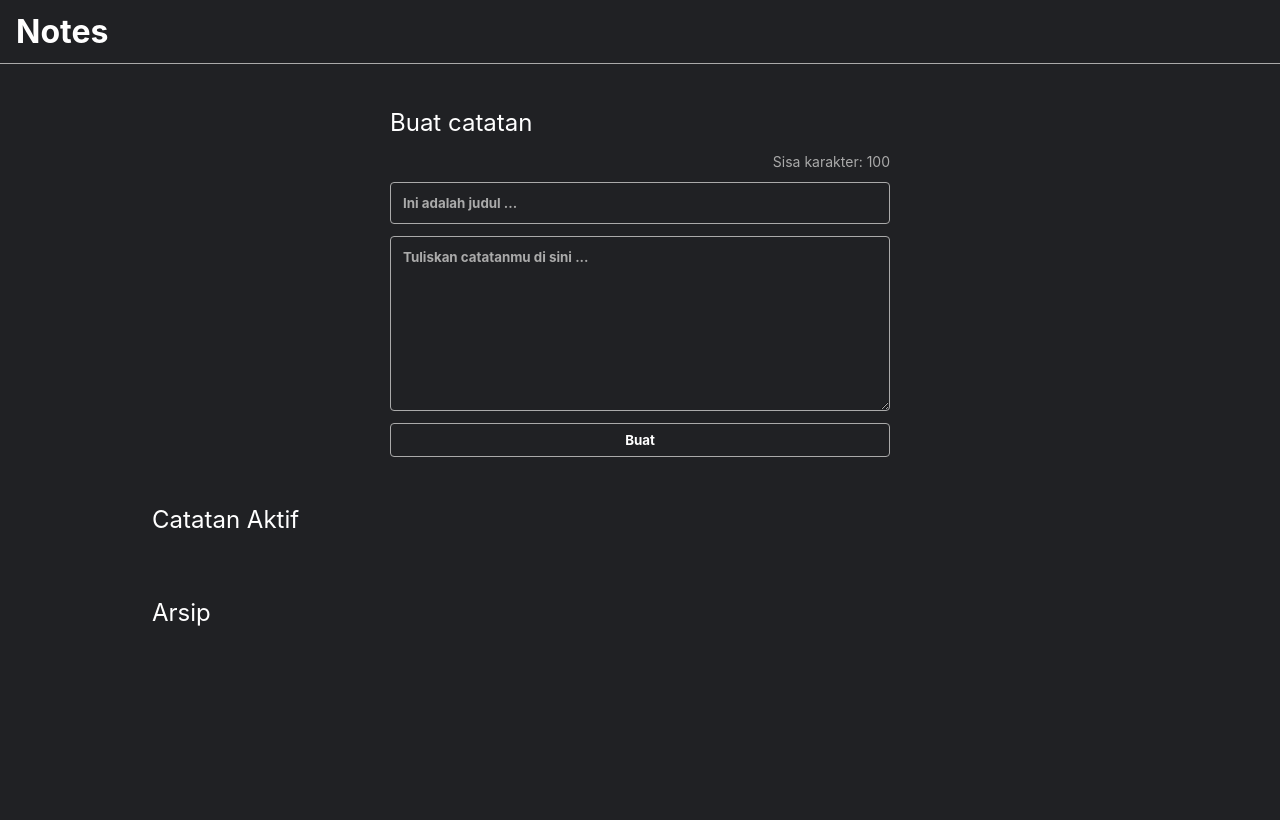
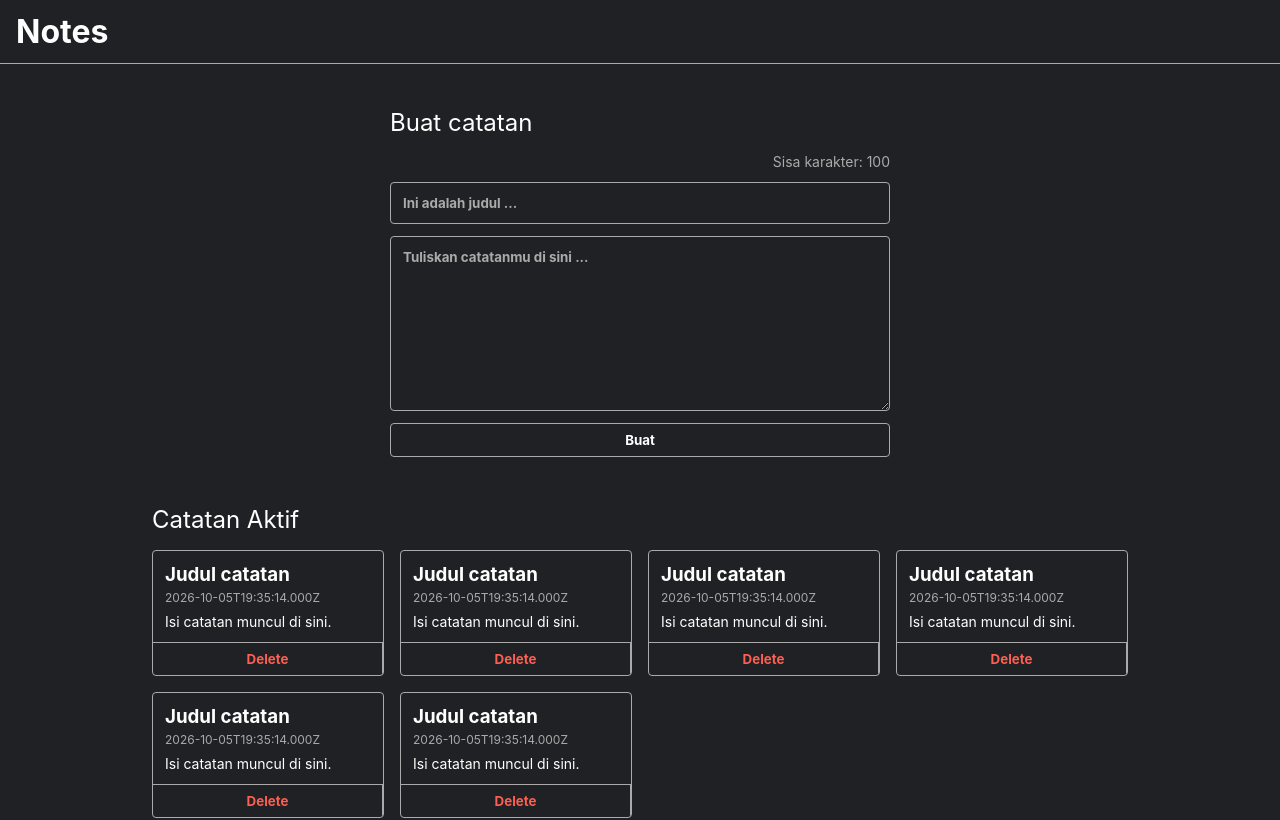
Before and after one commit to zidnycode26/my-personal-notes, a React (Vite) app: page / in a window 1280 px wide. Shown: the top 820 px of the page. Built offline with nearby package versions, Linux system fonts and the light colour scheme.

Commit message:
Gunakan array.map untuk merender NoteItem

```diff
--- a/src/components/NotesList.jsx
+++ b/src/components/NotesList.jsx
@@ -20,6 +20,14 @@ function NotesList({ notes, onDelete, onArchive, dataTestId = 'notes-list' }) {
   return (
     <div className="notes-list" data-testid={dataTestId}>
       {/* TODO [Basic] gunakan array.map untuk merender NoteItem untuk setiap catatan. */}
+      {notes.map((note) => (
+        <NoteItem
+        key={note.id}
+        note={note}
+        onDelete={onDelete}
+        onArchive={onArchive}
+        />
+      ))}
       {/* TODO [Skilled] ekstrak tombol aksi menjadi komponen reusable agar dipakai NoteItem. */}
       {/* TODO [Advanced] kelompokkan catatan per bulan-tahun dan render tiap grup dalam <section className="notes-group">. */}
     </div>
```
